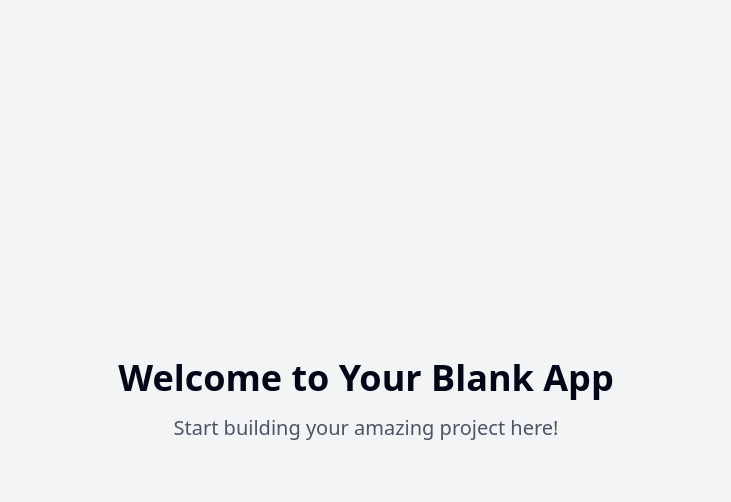
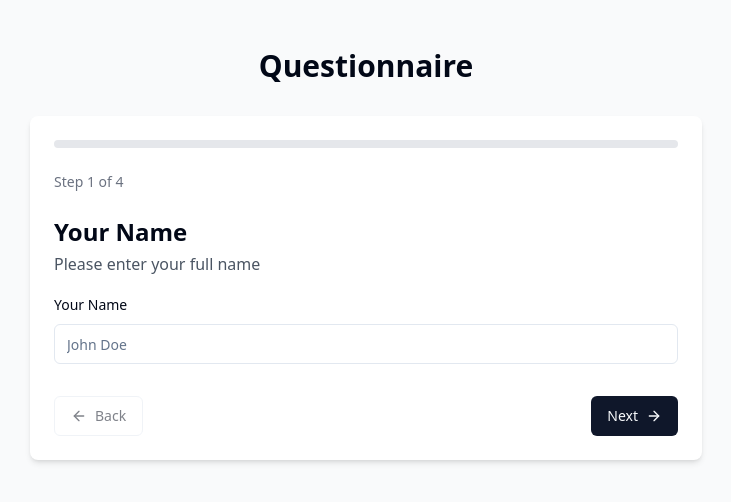
Before and after one commit to Alondai1/quest-navigator-flow, a React (Vite) app: page / in a window 1280 px wide. Shown: the top 502 px of the page, without its empty margins (274-1005 px from the left). Built offline with nearby package versions, Linux system fonts and the light colour scheme.

Commit message:
feat: Add Wizard component
Implement a React component that displays a series of questions, allowing users to navigate between them and submit answers.

```diff
--- /dev/null
+++ b/src/components/Question.tsx
@@ -0,0 +1,51 @@
+
+import React from 'react';
+import { QuestionType } from '@/types/wizard';
+import { Input } from '@/components/ui/input';
+import { Textarea } from '@/components/ui/textarea';
+import { Label } from '@/components/ui/label';
+
+interface QuestionProps {
+  question: QuestionType;
+  value: string;
+  onChange: (value: string) => void;
+}
+
+const Question: React.FC<QuestionProps> = ({ question, value, onChange }) => {
+  const handleChange = (e: React.ChangeEvent<HTMLInputElement | HTMLTextAreaElement>) => {
+    onChange(e.target.value);
+  };
+
+  return (
+    <div className="space-y-4">
+      <div>
+        <h2 className="text-2xl font-bold">{question.title}</h2>
+        <p className="text-gray-600 mt-1">{question.text}</p>
+      </div>
+
+      <div className="space-y-2">
+        <Label htmlFor={question.id}>{question.title}</Label>
+        {question.inputType === 'textarea' ? (
+          <Textarea
+            id={question.id}
+            value={value}
+            onChange={handleChange}
+            placeholder={question.placeholder}
+            className="w-full"
+          />
+        ) : (
+          <Input
+            id={question.id}
+            type={question.inputType}
+            value={value}
+            onChange={handleChange}
+            placeholder={question.placeholder}
+            className="w-full"
+          />
+        )}
+      </div>
+    </div>
+  );
+};
+
+export default Question;
--- /dev/null
+++ b/src/components/Wizard.tsx
@@ -0,0 +1,102 @@
+
+import React, { useState, useEffect } from 'react';
+import { WizardProps } from '@/types/wizard';
+import { Button } from '@/components/ui/button';
+import { ArrowLeft, ArrowRight, Check } from 'lucide-react';
+import Question from './Question';
+
+const Wizard: React.FC<WizardProps> = ({ questions, onComplete }) => {
+  const [currentStep, setCurrentStep] = useState(0);
+  const [answers, setAnswers] = useState<Record<string, string>>({});
+  const [progress, setProgress] = useState(0);
+
+  const isFirstStep = currentStep === 0;
+  const isLastStep = currentStep === questions.length - 1;
+
+  useEffect(() => {
+    // Calculate progress percentage
+    setProgress((currentStep / (questions.length - 1)) * 100);
+  }, [currentStep, questions.length]);
+
+  const handleNext = () => {
+    if (isLastStep) {
+      onComplete?.(answers);
+      return;
+    }
+
+    setCurrentStep((prev) => prev + 1);
+  };
+
+  const handleBack = () => {
+    if (!isFirstStep) {
+      setCurrentStep((prev) => prev - 1);
+    }
+  };
+
+  const handleAnswerChange = (value: string) => {
+    const currentQuestion = questions[currentStep];
+    setAnswers((prev) => ({
+      ...prev,
+      [currentQuestion.id]: value,
+    }));
+  };
+
+  const currentQuestion = questions[currentStep];
+  const currentAnswer = answers[currentQuestion.id] || '';
+
+  return (
+    <div className="w-full max-w-2xl mx-auto p-6 bg-white rounded-lg shadow-md">
+      {/* Progress bar */}
+      <div className="w-full h-2 bg-gray-200 rounded-full mb-6">
+        <div
+          className="h-full bg-blue-500 rounded-full transition-all duration-300 ease-in-out"
+          style={{ width: `${progress}%` }}
+        />
+      </div>
+
+      {/* Step indicator */}
+      <div className="text-sm text-gray-500 mb-6">
+        Step {currentStep + 1} of {questions.length}
+      </div>
+
+      {/* Question */}
+      <Question
+        question={currentQuestion}
+        value={currentAnswer}
+        onChange={handleAnswerChange}
+      />
+
+      {/* Navigation buttons */}
+      <div className="flex justify-between mt-8">
+        <Button
+          variant="outline"
+          onClick={handleBack}
+          disabled={isFirstStep}
+          className="flex items-center gap-2"
+        >
+          <ArrowLeft className="h-4 w-4" />
+          Back
+        </Button>
+
+        <Button
+          onClick={handleNext}
+          className="flex items-center gap-2"
+        >
+          {isLastStep ? (
+            <>
+              Done
+              <Check className="h-4 w-4" />
+            </>
+          ) : (
+            <>
+              Next
+              <ArrowRight className="h-4 w-4" />
+            </>
+          )}
+        </Button>
+      </div>
+    </div>
+  );
+};
+
+export default Wizard;
--- a/src/pages/Index.tsx
+++ b/src/pages/Index.tsx
@@ -1,11 +1,54 @@
-// Update this page (the content is just a fallback if you fail to update the page)
+
+import React from 'react';
+import Wizard from '@/components/Wizard';
+import { QuestionType } from '@/types/wizard';
+import { toast } from 'sonner';
 
 const Index = () => {
+  const questions: QuestionType[] = [
+    {
+      id: 'name',
+      title: 'Your Name',
+      text: 'Please enter your full name',
+      inputType: 'text',
+      placeholder: 'John Doe'
+    },
+    {
+      id: 'email',
+      title: 'Email Address',
+      text: 'We need your email to contact you',
+      inputType: 'email',
+      placeholder: 'john@example.com'
+    },
+    {
+      id: 'age',
+      title: 'Your Age',
+      text: 'How old are you?',
+      inputType: 'number',
+      placeholder: '25'
+    },
+    {
+      id: 'feedback',
+      title: 'Feedback',
+      text: 'Please share any additional feedback with us',
+      inputType: 'textarea',
+      placeholder: 'Type your feedback here...'
+    }
+  ];
+
+  const handleComplete = (answers: Record<string, string>) => {
+    console.log('Completed with answers:', answers);
+    toast.success('Questionnaire completed!');
+  };
+
   return (
-    <div className="min-h-screen flex items-center justify-center bg-gray-100">
-      <div className="text-center">
-        <h1 className="text-4xl font-bold mb-4">Welcome to Your Blank App</h1>
-        <p className="text-xl text-gray-600">Start building your amazing project here!</p>
+    <div className="min-h-screen bg-gray-50 py-12">
+      <div className="container mx-auto px-4">
+        <h1 className="text-3xl font-bold text-center mb-8">Questionnaire</h1>
+        <Wizard
+          questions={questions}
+          onComplete={handleComplete}
+        />
       </div>
     </div>
   );
--- /dev/null
+++ b/src/types/wizard.ts
@@ -0,0 +1,13 @@
+
+export interface QuestionType {
+  id: string;
+  title: string;
+  text: string;
+  inputType: 'text' | 'number' | 'email' | 'textarea';
+  placeholder?: string;
+}
+
+export interface WizardProps {
+  questions: QuestionType[];
+  onComplete?: (answers: Record<string, string>) => void;
+}
```
